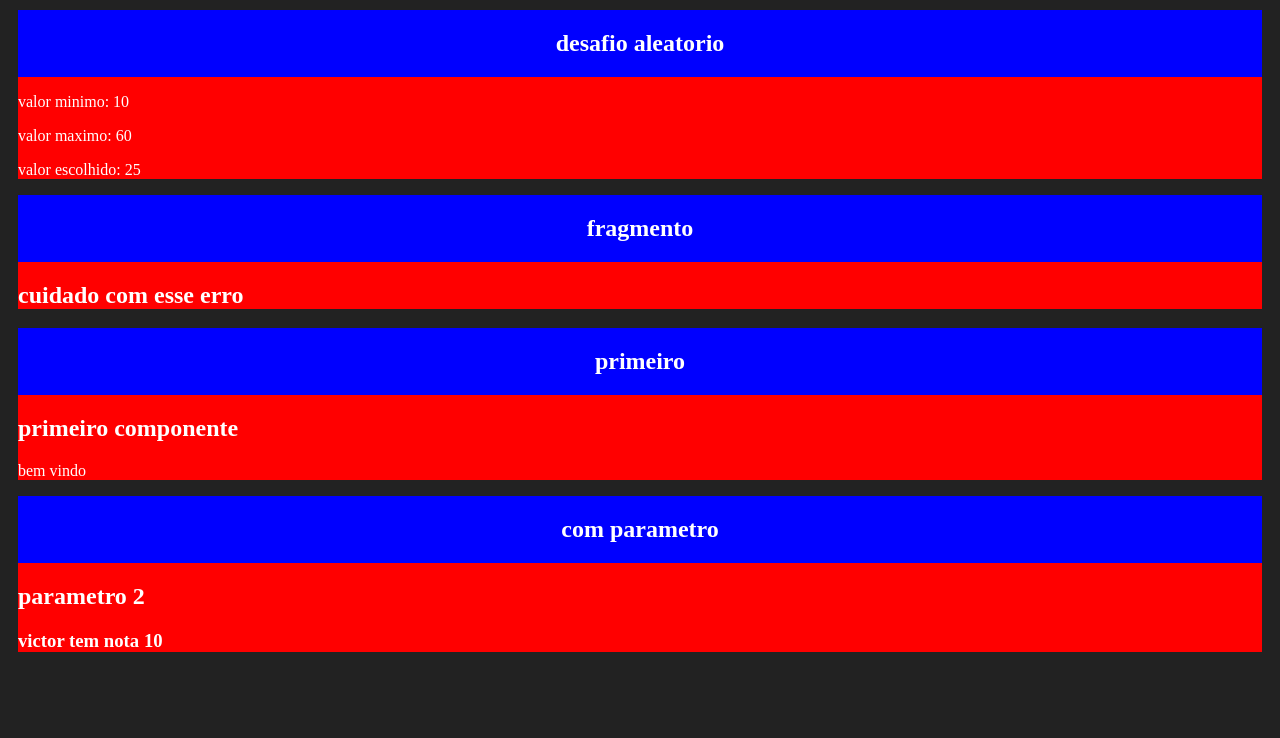
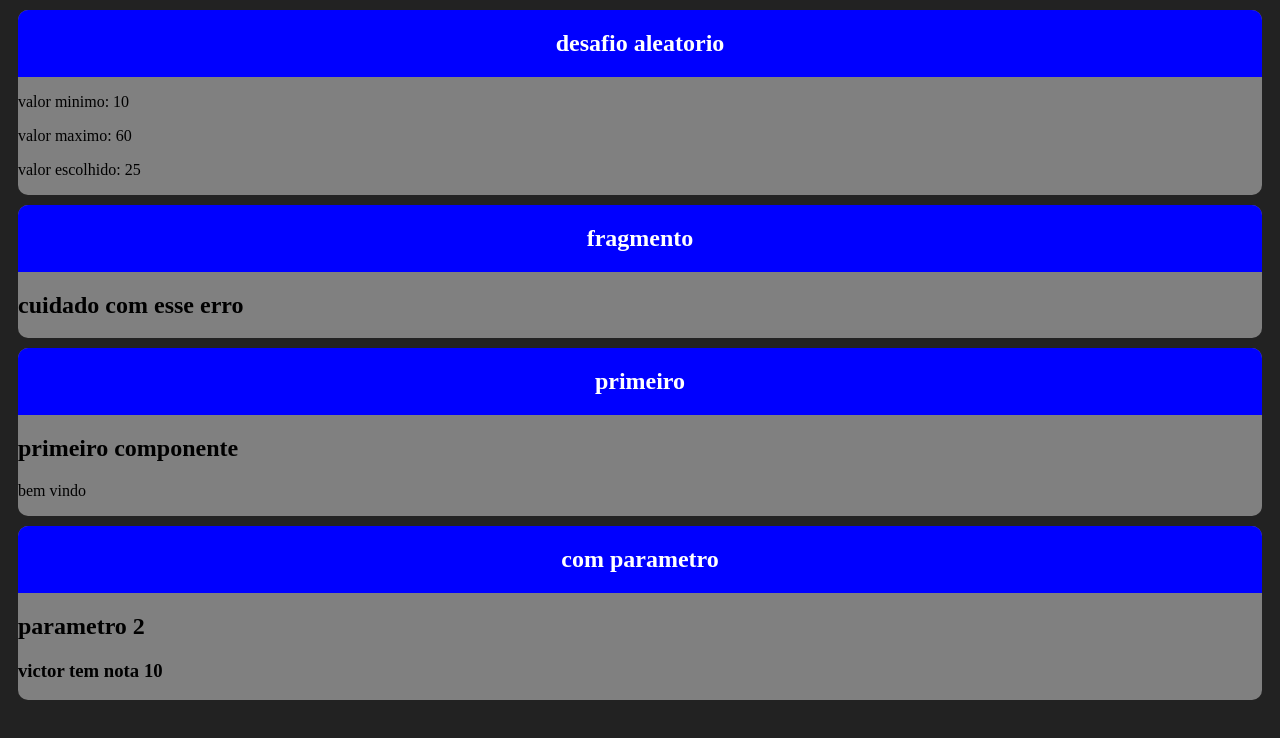
Before and after one commit to voctif/react, a React (Create React App) app in the folder my-app/: page / in a window 1280 px wide. Shown: the top 738 px of the page. Built offline with nearby package versions, Linux system fonts and the light colour scheme.

Commit message:
att card.css

```diff
--- a/my-app/src/components/layout/card.css
+++ b/my-app/src/components/layout/card.css
@@ -1,9 +1,13 @@
 .card{
-    background-color: red;
+    background-color: grey;
+    color:black;
     margin: 10px;
+    border-radius: 10px;
+    overflow: hidden;
 
 }
 .card .titulo{
+    color:white;
     background-color: blue;
     display: flex;
     justify-content: center;
```
